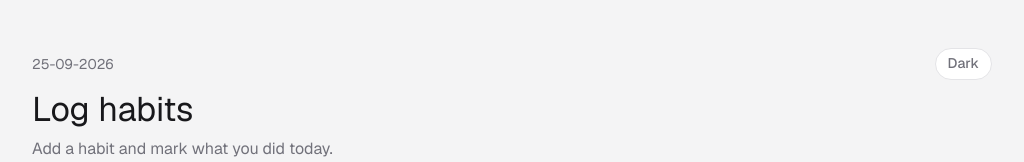
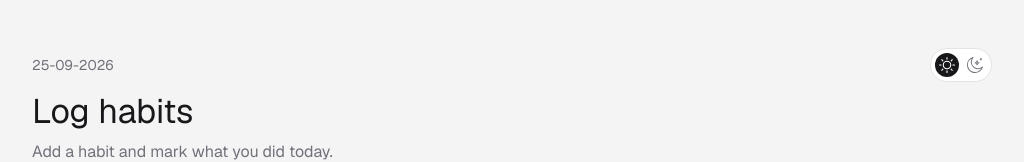
Before and after one commit to AnatoliiLuk/Dashboard-App, a Next.js app: page /log in a window 1280 px wide. Shown: the top 162 px of the page, without its empty margins (128-1152 px from the left). Built offline with nearby package versions, Linux system fonts and the light colour scheme; what @mui/material-nextjs would draw is missing.

Commit message:
Enhance theme toggle component with improved accessibility and visual feedback. Update styles for thumb and icons, and introduce new Moon and Sun icons for better user experience.

```diff
--- a/components/ThemeToggle/ThemeToggle.helpers.ts
+++ b/components/ThemeToggle/ThemeToggle.helpers.ts
@@ -5,10 +5,19 @@ export function getThemeToggleState(
   systemMode: 'light' | 'dark' | undefined,
 ) {
   const resolvedMode = mode === 'system' ? systemMode : mode;
-  const isDark = (resolvedMode ?? 'dark') === 'dark';
+  const isDark =
+    resolvedMode === 'light' || resolvedMode === 'dark'
+      ? resolvedMode === 'dark'
+      : undefined;
 
   return {
-    label: isDark ? 'Light' : 'Dark',
-    nextMode: isDark ? 'light' : 'dark',
+    isDark,
+    label:
+      isDark === undefined
+        ? 'Toggle color theme'
+        : isDark
+          ? 'Switch to light theme'
+          : 'Switch to dark theme',
+    nextMode: isDark ? ('light' as const) : ('dark' as const),
   } as const;
 }
--- a/components/ThemeToggle/ThemeToggle.style.ts
+++ b/components/ThemeToggle/ThemeToggle.style.ts
@@ -1,28 +1,74 @@
 import type {} from '@mui/material/themeCssVarsAugmentation';
 import type { Theme } from '@mui/material/styles';
+
+const endSlot = ({ spacingPx }: Theme) =>
+  `calc(${spacingPx[4]} + ${spacingPx[24]} + ${spacingPx[4]})`;
 
 export const themeToggleStyle = ({
   vars,
   spacingPx,
   border,
   borderRadius,
-  typography,
 }: Theme) => ({
+  position: 'relative',
+  display: 'block',
   flexShrink: 0,
+  boxSizing: 'content-box',
+  width: `calc(${spacingPx[24]} * 2 + ${spacingPx[4]} * 3)`,
+  height: `calc(${spacingPx[24]} + ${spacingPx[4]} * 2)`,
+  m: spacingPx[0],
+  p: spacingPx[0],
   border: border[1],
   borderColor: vars.palette.divider,
   backgroundColor: vars.palette.background.paper,
-  color: vars.palette.text.secondary,
   borderRadius: borderRadius.pill,
-  px: spacingPx[12],
-  py: spacingPx[6],
-  fontFamily: typography.button.fontFamily,
-  fontSize: typography.button.fontSize,
-  fontWeight: typography.button.fontWeight,
-  lineHeight: typography.button.lineHeight,
   cursor: 'pointer',
-  '&:hover': {
-    color: vars.palette.text.primary,
-    backgroundColor: vars.palette.action.hover,
+  '&:focus-visible': {
+    outline: `${border[2]} ${vars.palette.text.primary}`,
+    outlineOffset: spacingPx[4],
   },
 });
+
+export const thumbStyle = (theme: Theme) => {
+  const { vars, spacingPx, borderRadius, getColorSchemeSelector } = theme;
+
+  return {
+    position: 'absolute',
+    top: spacingPx[4],
+    left: spacingPx[4],
+    width: spacingPx[24],
+    height: spacingPx[24],
+    borderRadius: borderRadius.pill,
+    backgroundColor: vars.palette.text.primary,
+    transition: 'left 160ms ease',
+    [getColorSchemeSelector('dark')]: {
+      left: endSlot(theme),
+    },
+  };
+};
+
+export const iconStyle = (atEnd: boolean) => (theme: Theme) => {
+  const { vars, spacingPx, getColorSchemeSelector } = theme;
+
+  return {
+    position: 'absolute',
+    top: spacingPx[4],
+    left: atEnd ? endSlot(theme) : spacingPx[4],
+    zIndex: 1,
+    display: 'flex',
+    alignItems: 'center',
+    justifyContent: 'center',
+    width: spacingPx[24],
+    height: spacingPx[24],
+    fontSize: spacingPx[16],
+    color: atEnd ? vars.palette.text.secondary : vars.palette.background.paper,
+    '& svg': {
+      display: 'block',
+    },
+    [getColorSchemeSelector('dark')]: {
+      color: atEnd
+        ? vars.palette.background.paper
+        : vars.palette.text.secondary,
+    },
+  };
+};
--- a/components/ThemeToggle/ThemeToggle.tsx
+++ b/components/ThemeToggle/ThemeToggle.tsx
@@ -3,21 +3,37 @@
 import { Box } from '@mui/material';
 import { useColorScheme } from '@mui/material/styles';
 
+import { MoonIcon, SunIcon } from '@/components/icons';
+
 import { getThemeToggleState } from './ThemeToggle.helpers';
-import { themeToggleStyle } from './ThemeToggle.style';
+import { iconStyle, themeToggleStyle, thumbStyle } from './ThemeToggle.style';
 
 function ThemeToggle() {
   const { mode, setMode, systemMode } = useColorScheme();
-  const { label, nextMode } = getThemeToggleState(mode, systemMode);
+  const { isDark, label, nextMode } = getThemeToggleState(mode, systemMode);
 
   return (
     <Box
       component="button"
       type="button"
-      onClick={() => setMode(nextMode)}
+      role="switch"
+      aria-checked={isDark}
+      aria-label={label}
+      onClick={() => {
+        if (isDark === undefined) {
+          return;
+        }
+        setMode(nextMode);
+      }}
       sx={themeToggleStyle}
     >
-      {label}
+      <Box sx={thumbStyle} />
+      <Box sx={iconStyle(false)}>
+        <SunIcon />
+      </Box>
+      <Box sx={iconStyle(true)}>
+        <MoonIcon />
+      </Box>
     </Box>
   );
 }
--- /dev/null
+++ b/components/icons/MoonIcon.tsx
@@ -0,0 +1,31 @@
+import type { SVGProps } from 'react';
+
+function MoonIcon(props: SVGProps<SVGSVGElement>) {
+  return (
+    <svg
+      xmlns="http://www.w3.org/2000/svg"
+      width="1em"
+      height="1em"
+      fill="none"
+      viewBox="0 0 16 16"
+      aria-hidden="true"
+      {...props}
+    >
+      <g fill={props.color || 'currentColor'}>
+        <path
+          fillRule="evenodd"
+          d="M6.257.05c.294.167.362.495.14.753-.35.408-.661.842-.911 1.32-1.26 2.41-.783 5.415 1.176 7.303 1.375 1.324 3.027 1.911 4.927 1.754 1.291-.107 2.434-.605 3.43-1.434l.095-.081c.337-.288.588-.263.851.085v.406q-.031.08-.06.16c-1.073 3.05-3.187 4.91-6.358 5.558-.304.062-.617.085-.926.126h-.968c-.051-.01-.102-.023-.153-.026a7.8 7.8 0 0 1-1.773-.338C1.877 14.427-.515 10.665.094 6.673.538 3.76 2.16 1.688 4.817.427 5.176.257 5.56.14 5.934 0h.25q.036.027.073.05M4.64 1.588a7.17 7.17 0 0 0-3.48 7.957 7.19 7.19 0 0 0 6.782 5.492c3.226.09 5.614-1.974 6.466-3.714-2.946 1.553-6.328.88-8.352-1.165-2.48-2.506-2.815-5.409-1.416-8.57"
+          clipRule="evenodd"
+        />
+        <path
+          fillRule="evenodd"
+          d="M10.063 3.502c.246.002.379.156.477.363q.222.464.463.92a.43.43 0 0 0 .17.166q.482.253.974.492c.19.094.306.24.306.452s-.113.358-.303.452c-.327.16-.654.32-.975.49a.45.45 0 0 0-.178.18c-.172.326-.332.659-.498.989a.47.47 0 0 1-.44.281.47.47 0 0 1-.44-.286c-.167-.335-.332-.671-.505-1.003a.4.4 0 0 0-.159-.157q-.484-.255-.975-.492c-.197-.096-.314-.242-.313-.462.002-.214.122-.356.312-.448.322-.156.645-.313.963-.48a.46.46 0 0 0 .178-.179q.242-.454.461-.92c.1-.208.235-.36.482-.358m-.006 1.566c-.137.43-.416.685-.83.828.423.136.693.408.839.832.125-.44.42-.686.828-.837-.427-.13-.692-.405-.837-.823"
+          clipRule="evenodd"
+        />
+        <path d="M13.89.67c.278.001.476.217.48.525v.432h.45c.294.005.509.21.506.483-.002.267-.212.47-.497.477-.145.004-.29 0-.46 0v.423c-.002.32-.199.534-.486.531-.28-.003-.47-.215-.474-.527-.002-.135-.002-.27-.002-.426-.151 0-.29.002-.428 0-.31-.004-.523-.2-.524-.48 0-.28.212-.478.52-.48l.433-.001v-.434c.005-.306.205-.522.482-.522" />
+      </g>
+    </svg>
+  );
+}
+
+export { MoonIcon };
--- /dev/null
+++ b/components/icons/SunIcon.tsx
@@ -0,0 +1,27 @@
+import type { SVGProps } from 'react';
+
+function SunIcon(props: SVGProps<SVGSVGElement>) {
+  return (
+    <svg
+      xmlns="http://www.w3.org/2000/svg"
+      width="1em"
+      height="1em"
+      fill="none"
+      viewBox="0 0 16 16"
+      aria-hidden="true"
+      {...props}
+    >
+      <g fill={props.color || 'currentColor'}>
+        <path d="M7.999 13.355c.301 0 .546.244.546.545v1.553a.546.546 0 0 1-1.092 0V13.9c0-.301.245-.546.546-.546M3.441 11.786a.546.546 0 1 1 .772.773l-1.098 1.096a.546.546 0 0 1-.772-.771zM11.787 11.786a.546.546 0 0 1 .773 0l1.096 1.098a.545.545 0 1 1-.772.771l-1.097-1.097a.545.545 0 0 1 0-.772" />
+        <path
+          fillRule="evenodd"
+          d="M8 3.75A4.255 4.255 0 0 1 12.25 8 4.255 4.255 0 0 1 8 12.249 4.255 4.255 0 0 1 3.75 8 4.255 4.255 0 0 1 8 3.75m0 1.092A3.16 3.16 0 0 0 4.842 8 3.16 3.16 0 0 0 8 11.157 3.16 3.16 0 0 0 11.157 8 3.16 3.16 0 0 0 8 4.842"
+          clipRule="evenodd"
+        />
+        <path d="M2.099 7.453a.547.547 0 0 1 0 1.093H.546a.546.546 0 0 1 0-1.093zM15.454 7.453a.547.547 0 0 1 0 1.093h-1.553a.547.547 0 0 1 0-1.093zM2.344 2.343a.546.546 0 0 1 .771 0L4.213 3.44a.546.546 0 0 1-.772.773L2.344 3.115a.546.546 0 0 1 0-.772M12.885 2.343a.545.545 0 1 1 .771.772L12.56 4.213a.545.545 0 0 1-.773-.001.546.546 0 0 1 0-.772zM7.999 0c.302 0 .546.244.546.546v1.553a.546.546 0 0 1-1.092 0V.546C7.453.244 7.698 0 8 0" />
+      </g>
+    </svg>
+  );
+}
+
+export { SunIcon };
--- /dev/null
+++ b/components/icons/index.ts
@@ -0,0 +1,2 @@
+export { MoonIcon } from './MoonIcon';
+export { SunIcon } from './SunIcon';
```
